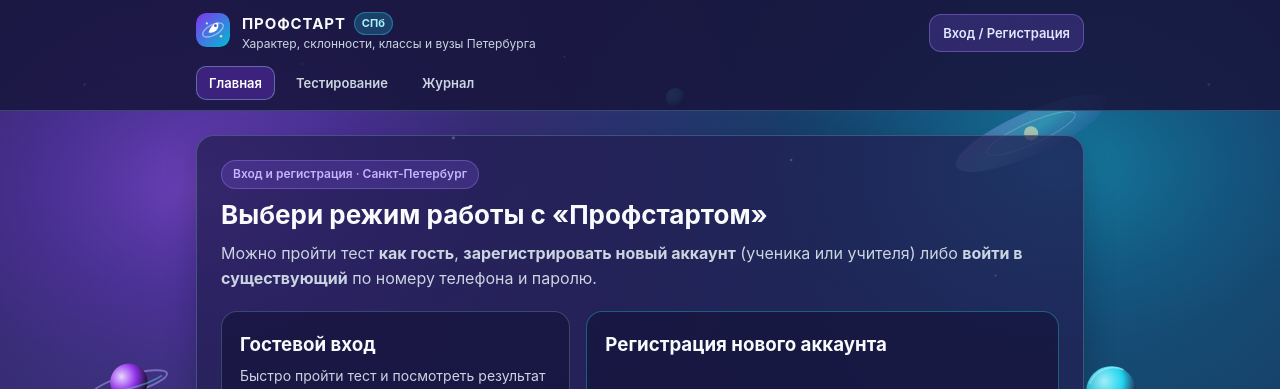
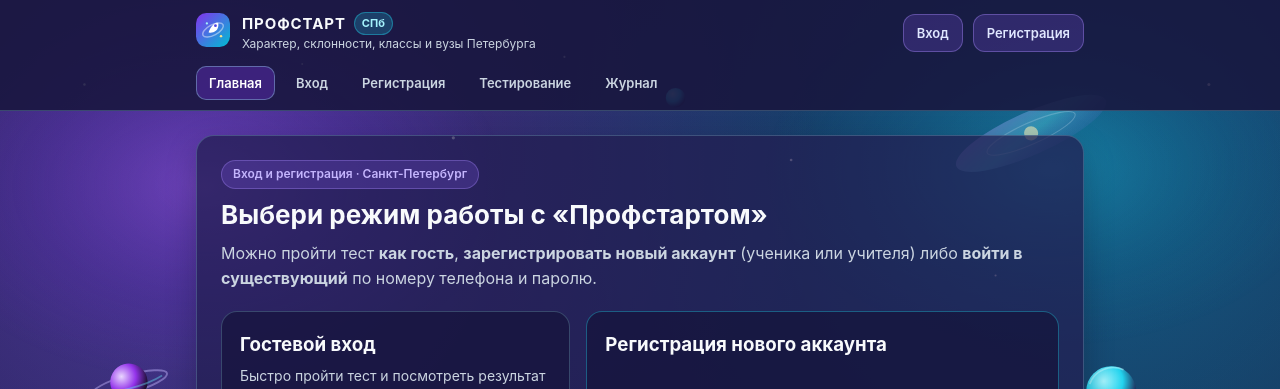
Before and after one commit to YourDangerDave/profstart-spb, a Flask app: page / in a window 1280 px wide. Shown: the top 389 px of the page. Run offline with Flask 3, Linux system fonts and the light colour scheme.

Commit message:
Update base.html

```diff
--- a/profstart/templates/base.html
+++ b/profstart/templates/base.html
@@ -123,7 +123,8 @@
             <button type="submit" class="btn btn-small">Выйти</button>
           </form>
         {% else %}
-          <a href="{{ url_for('index') }}" class="btn btn-small">Вход / Регистрация</a>
+          <a href="{{ url_for('login') }}" class="btn btn-small">Вход</a>
+          <a href="{{ url_for('register') }}" class="btn btn-small">Регистрация</a>
         {% endif %}
       </div>
     </div>
@@ -133,6 +134,9 @@
       {% if user %}
         <a href="{{ url_for('cabinet') }}" class="nav-tab {% if active_page == 'cabinet' %}active{% endif %}">Личный кабинет</a>
         <a href="{{ url_for('settings_page') }}" class="nav-tab {% if active_page == 'settings' %}active{% endif %}">Настройки</a>
+      {% else %}
+        <a href="{{ url_for('login') }}" class="nav-tab {% if active_page == 'login' %}active{% endif %}">Вход</a>
+        <a href="{{ url_for('register') }}" class="nav-tab {% if active_page == 'register' %}active{% endif %}">Регистрация</a>
       {% endif %}
       <a href="{{ url_for('test_page') }}" class="nav-tab {% if active_page == 'test' %}active{% endif %}">Тестирование</a>
       {% if session.get('last_result') %}
```
